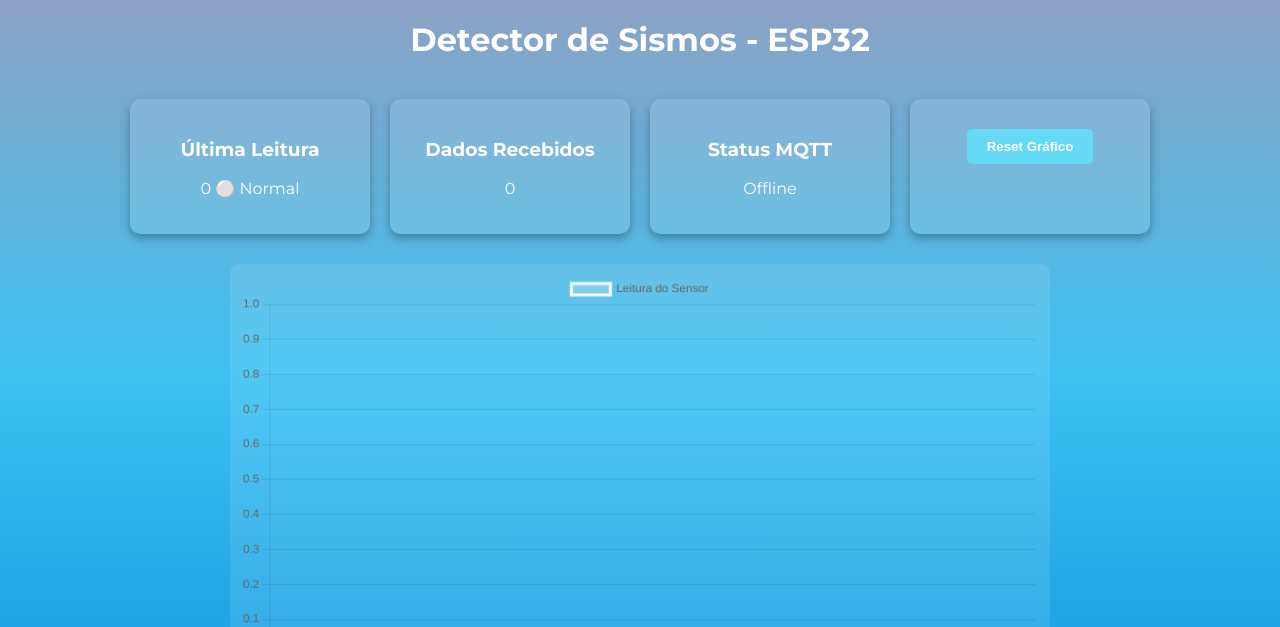
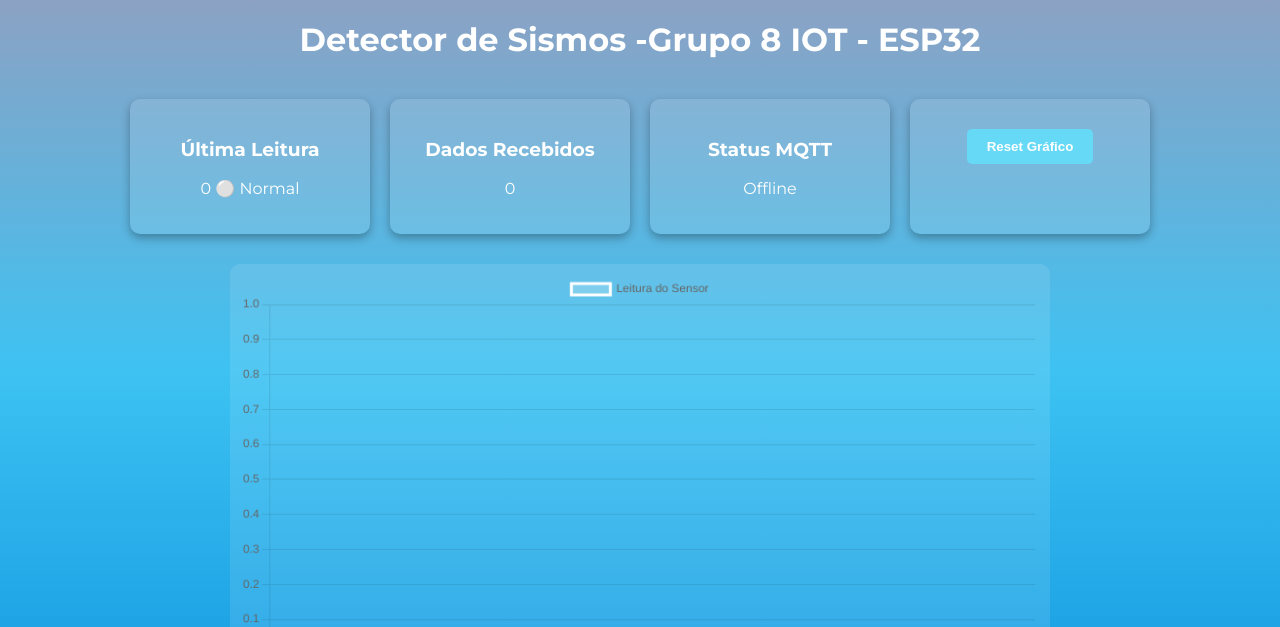
Before and after one commit to corralesdsc/painel-sismos, a plain HTML site: page index.html in a window 1280 px wide. Shown: the top 627 px of the page. Drawn offline with nearby package versions, Linux system fonts and the light colour scheme; a script that the page names is missing.

Commit message:
Update index.html

```diff
--- a/index.html
+++ b/index.html
@@ -2,7 +2,7 @@
 <html lang="pt-BR">
 <head>
 <meta charset="UTF-8">
-<title>Detector de Sismos -Grupo 8- ESP32</title>
+<title>Detector de Sismos Grupo 8 - ESP32</title>
 
 <!-- MQTT.js -->
 <script src="https://unpkg.com/mqtt/dist/mqtt.min.js"></script>
@@ -92,7 +92,7 @@ button:hover {
 </head>
 <body>
 
-<header>Detector de Sismos - ESP32</header>
+<header>Detector de Sismos -Grupo 8 IOT - ESP32</header>
 
 <div class="container">
   <div class="card">
```
